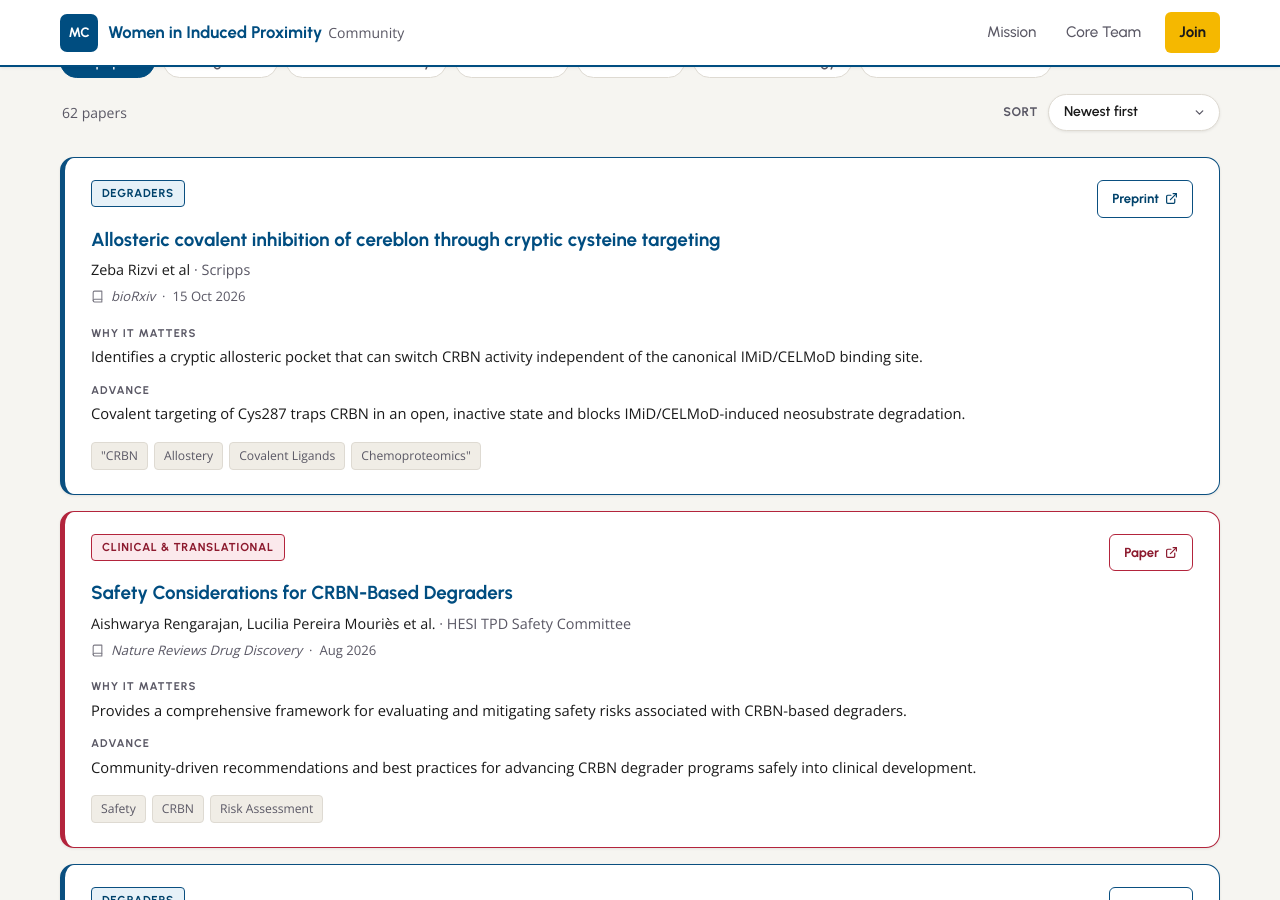
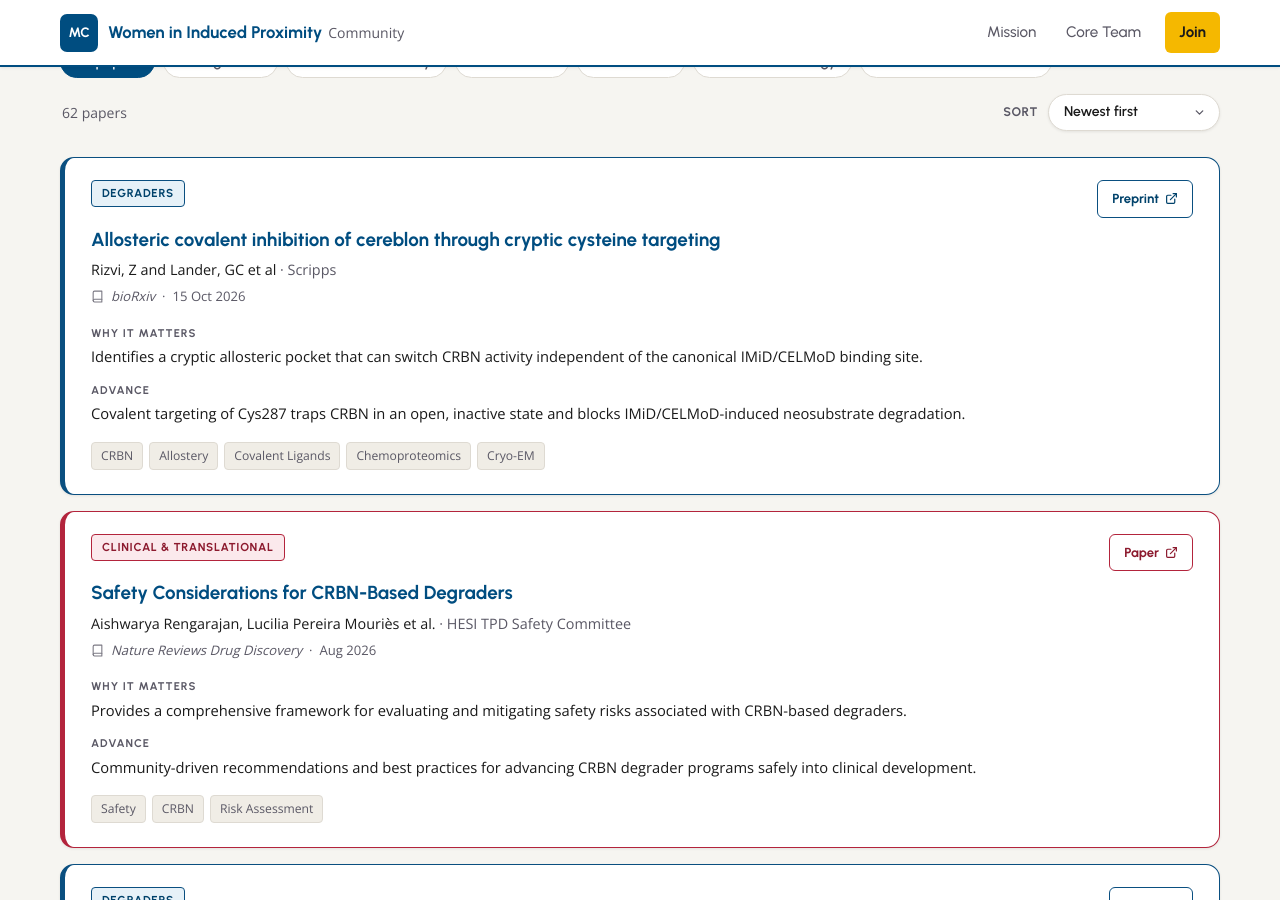
Before and after one commit to Women-in-TPD-Induced-Proximity/Women-in-TPD-Induced-Proximity.github.io, a Jekyll site: the page built from publications.html, in a window 1280 px wide and 900 px high, scrolled down 320 px. Built offline with Jekyll 4.4.1, drawn with Linux system fonts in a browser that asks for light colours.

Commit message:
Update publication: Allosteric covalent inhibition of cereblon through cryptic cysteine targeting
Via the admin portal, by Charu Chaudhry.

```diff
--- a/_data/publications.yml
+++ b/_data/publications.yml
@@ -17,7 +17,7 @@
   title: Allosteric covalent inhibition of cereblon through cryptic cysteine targeting
   journal: bioRxiv
   lead_author: Rizvi
-  authors: Zeba Rizvi et al
+  authors: Rizvi, Z and Lander, GC et al
   affiliation: Scripps
   categories:
   - degraders
@@ -27,10 +27,11 @@
   why: Identifies a cryptic allosteric pocket that can switch CRBN activity independent of the canonical IMiD/CELMoD binding site.
   advance: Covalent targeting of Cys287 traps CRBN in an open, inactive state and blocks IMiD/CELMoD-induced neosubstrate degradation.
   tags:
-  - '"CRBN'
+  - CRBN
   - Allostery
   - Covalent Ligands
-  - Chemoproteomics"
+  - Chemoproteomics
+  - Cryo-EM
 - date: '2026-08-15'
   date_precision: month
   title: Safety Considerations for CRBN-Based Degraders
```
